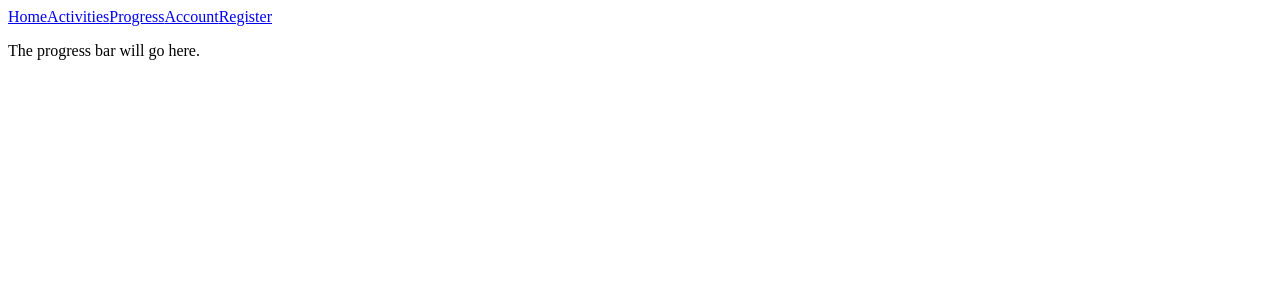
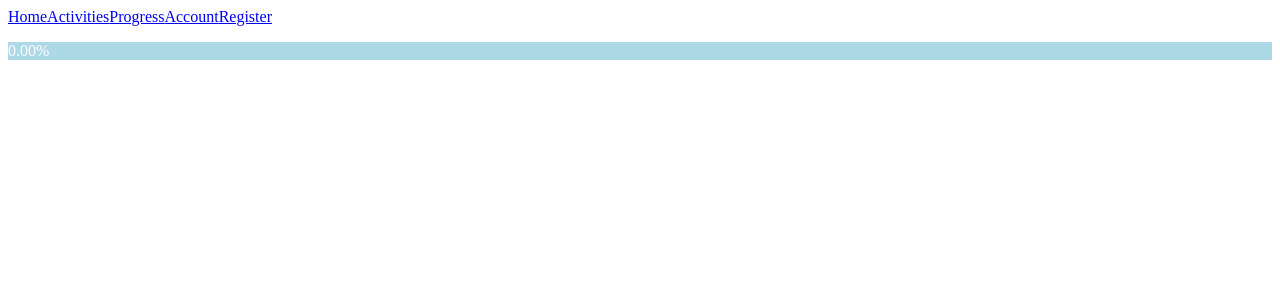
Before and after one commit to LisaTarn/Lost-In-Translation, a Next.js app: page /progress in a window 1280 px wide. Shown: the top 300 px of the page. Built offline with nearby package versions, Linux system fonts and the light colour scheme.

Commit message:
Implemented Progress Bar

```diff
--- /dev/null
+++ b/app/components/Progress.js
@@ -0,0 +1,15 @@
+"use client"
+import { createContext, useState} from 'react';
+
+export const ProgressContext = createContext();
+
+export function Progress({children}){
+
+    const [progress, setProgress] = useState(0);
+    return(
+        <ProgressContext.Provider value={{ progress, setProgress}}>
+            {children}
+        </ProgressContext.Provider>
+    );
+
+}
--- a/app/components/ProgressBar.js
+++ b/app/components/ProgressBar.js
@@ -1,10 +1,27 @@
 'use client'
-import React from 'react';
+import React, { useContext } from 'react';
+import { ProgressContext } from "./Progress";
 
 export default function ProgressBar(){
+    const {progress} = useContext(ProgressContext);
+    const maxPoints = 9;
+    const progressPercent = ((progress * 100 / maxPoints).toFixed(2) > 100) ? 100 : (progress * 100 / maxPoints).toFixed(2);
     return(
         <div>
-            <p>The progress bar will go here.</p>
+            <div style= {{
+                height: "100%",
+                width: `100%`,
+                backgroundColor: "lightblue"
+            }}>
+                <div style= {{
+                    height: "100%",
+                    width: `${progressPercent}%`,
+                    backgroundColor: "purple"
+                }}>
+                    <p style= {{color: "white"}}>{progressPercent}%</p>
+                </div>
+            </div>
+
         </div>
     )
 }
--- a/app/components/UserDetails.js
+++ b/app/components/UserDetails.js
@@ -7,7 +7,7 @@ export function UserDetails({children}){
 
     const [user, setUser] = useState(null);
     return(
-        <UserContext.Provider value={{ user, setUser }}>
+        <UserContext.Provider value={{ user, setUser}}>
             {children}
         </UserContext.Provider>
     );
--- a/app/layout.js
+++ b/app/layout.js
@@ -1,4 +1,5 @@
 import NavBar from "./components/NavBar";
+import { Progress } from "./components/Progress";
 import { UserDetails } from "./components/UserDetails";
 
 export const metadata = {
@@ -10,7 +11,12 @@ export default function RootLayout({ children }) {
     <html lang="en">
       <body>
       <NavBar />
-      <UserDetails>{children}</UserDetails></body>
+      <UserDetails>
+        <Progress>
+            {children}
+        </Progress>
+      </UserDetails>
+      </body>
     </html>
   )
 }
```
Also changed, not shown: app/components/FillBlank.js (+11 -2 lines), app/components/Flashcards.js (+10 -2 lines), app/components/Matchmaking.js (+6 -2 lines).
